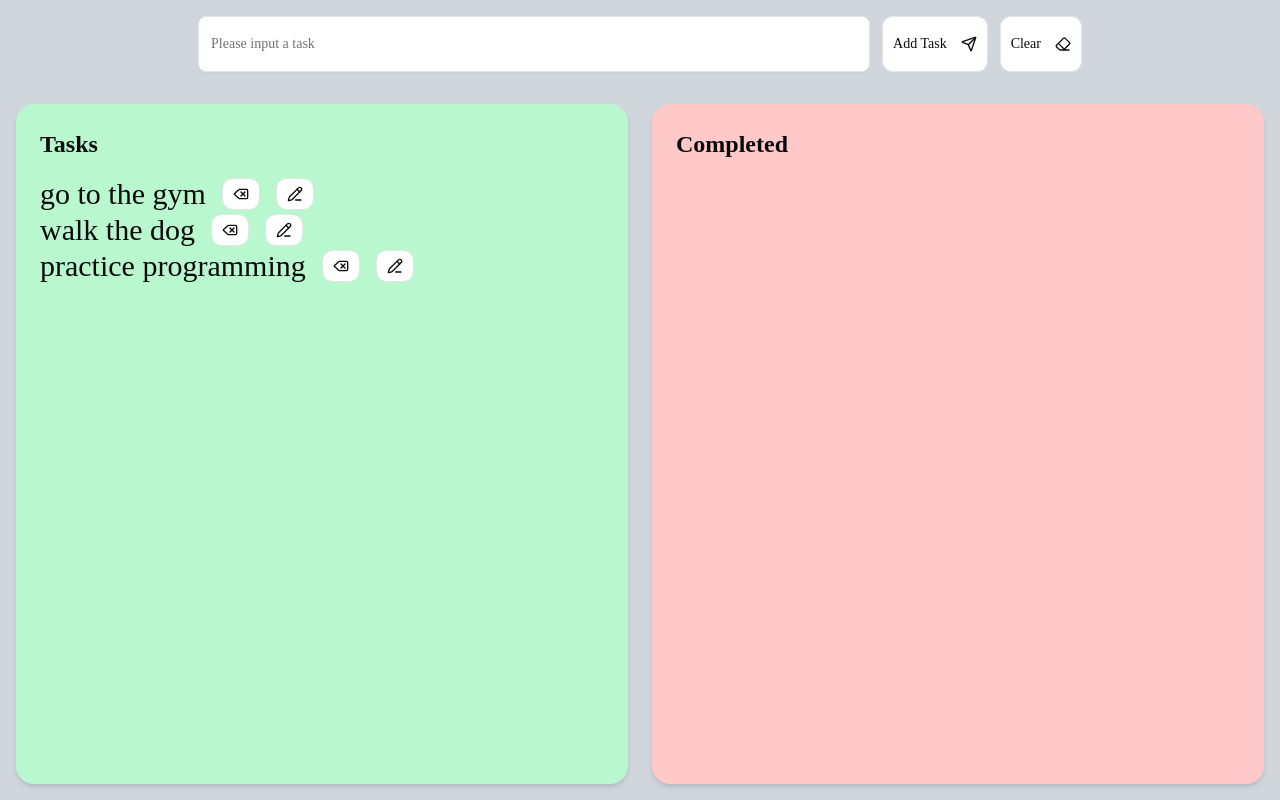
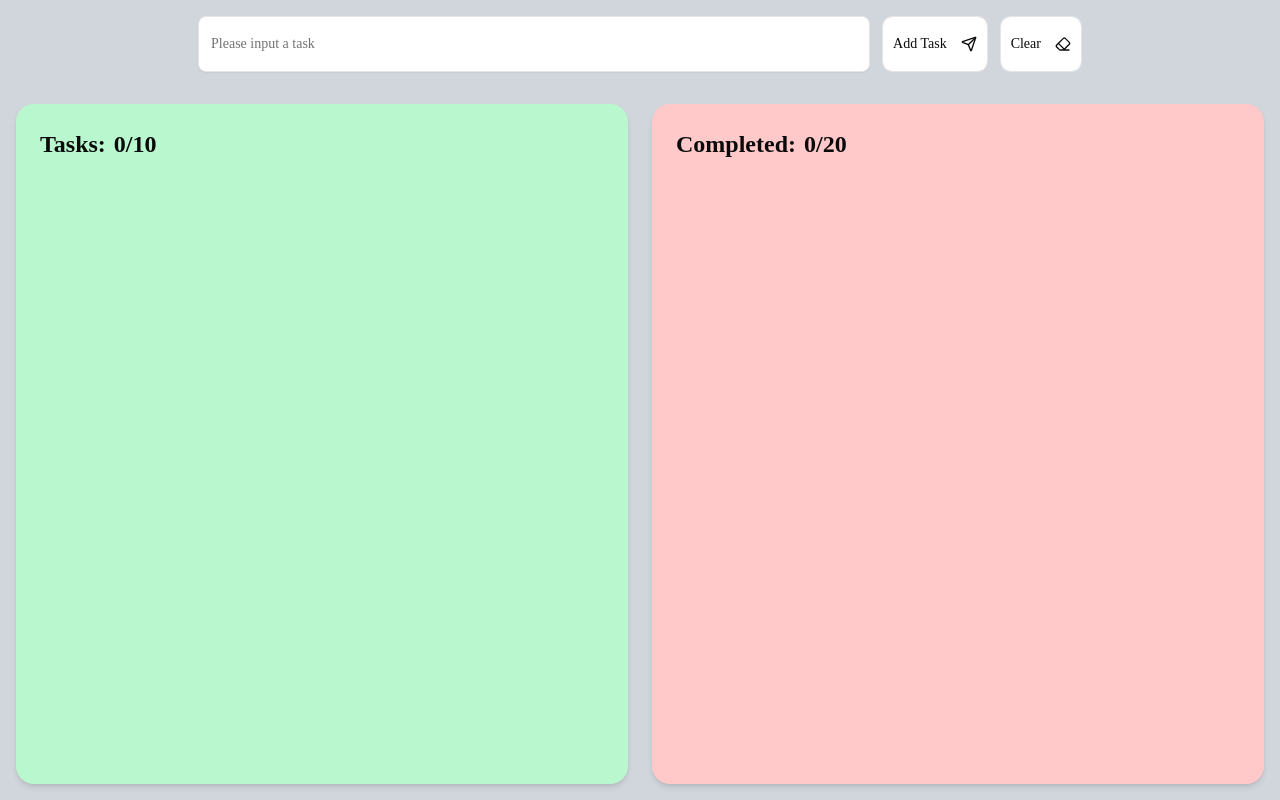
Before and after one commit to Travis613/task_tracker, a Next.js app in the folder my-app/: page / in a window 1280 px wide. Built offline with nearby package versions, Linux system fonts and the light colour scheme.

Commit message:
added counters for the task boxes

```diff
--- a/my-app/app/page.tsx
+++ b/my-app/app/page.tsx
@@ -4,10 +4,13 @@ import { Button } from "@/components/ui/button";
 import { Input } from "@/components/ui/input";
 import { useState } from "react";
 import { Send, Eraser, Delete, PencilLine } from "lucide-react";
-import { tasks } from "@/data";
+import { countTasks, tasks, finishedTasks } from "@/data";
 
 export default function Home() {
   const [input, setInput] = useState("");
+
+  const currentTasks = countTasks(tasks);
+  const completedTasks = countTasks(finishedTasks);
 
   return (
     <div className="min-h-screen bg-gray-300">
@@ -36,8 +39,11 @@ export default function Home() {
 
         <section className="flex-1 p-4">
           <div className="flex flex-col lg:flex-row gap-6 h-full max-w-7xl mx-auto">
-            <div className="flex-1 bg-green-200 rounded-2xl shadow-md p-6 min-h-[300px]">
-              <h2 className="text-2xl font-bold mb-4">Tasks</h2>
+            <div className="flex-1 bg-green-200 rounded-2xl shadow-md p-6 min-h-[75]">
+              <div className="flex flex-row text-2xl font-bold mb-4 gap-2">
+                <h2>Tasks:</h2>
+                <h2>{`${currentTasks}/10`}</h2>
+              </div>
               <ul>
                 {tasks.map((task) => (
                   <li
@@ -55,8 +61,11 @@ export default function Home() {
                 ))}
               </ul>
             </div>
-            <div className="flex-1 bg-red-200 rounded-2xl shadow-md p-6 min-h-[300px]">
-              <h2 className="text-2xl font-bold mb-4">Completed</h2>
+            <div className="flex-1 bg-red-200 rounded-2xl shadow-md p-6 min-h-[75]">
+              <div className="flex flex-row text-2xl font-bold mb-4 gap-2">
+                <h2>Completed:</h2>
+                <h2>{`${completedTasks}/20`}</h2>
+              </div>
               <ul></ul>
             </div>
           </div>
--- a/my-app/data.ts
+++ b/my-app/data.ts
@@ -3,8 +3,14 @@ interface Task {
   title: string;
 }
 
-export const tasks: Task[] = [
-  { id: 1, title: "go to the gym" },
-  { id: 2, title: "walk the dog" },
-  { id: 3, title: "practice programming" },
-];
+export let tasks: Task[] = [];
+
+export let finishedTasks: Task[] = [];
+
+export function countTasks(array: Task[]) {
+  let counter = 0;
+  for (let x = 0; x < array.length; x++) {
+    counter++;
+  }
+  return counter;
+}
```
